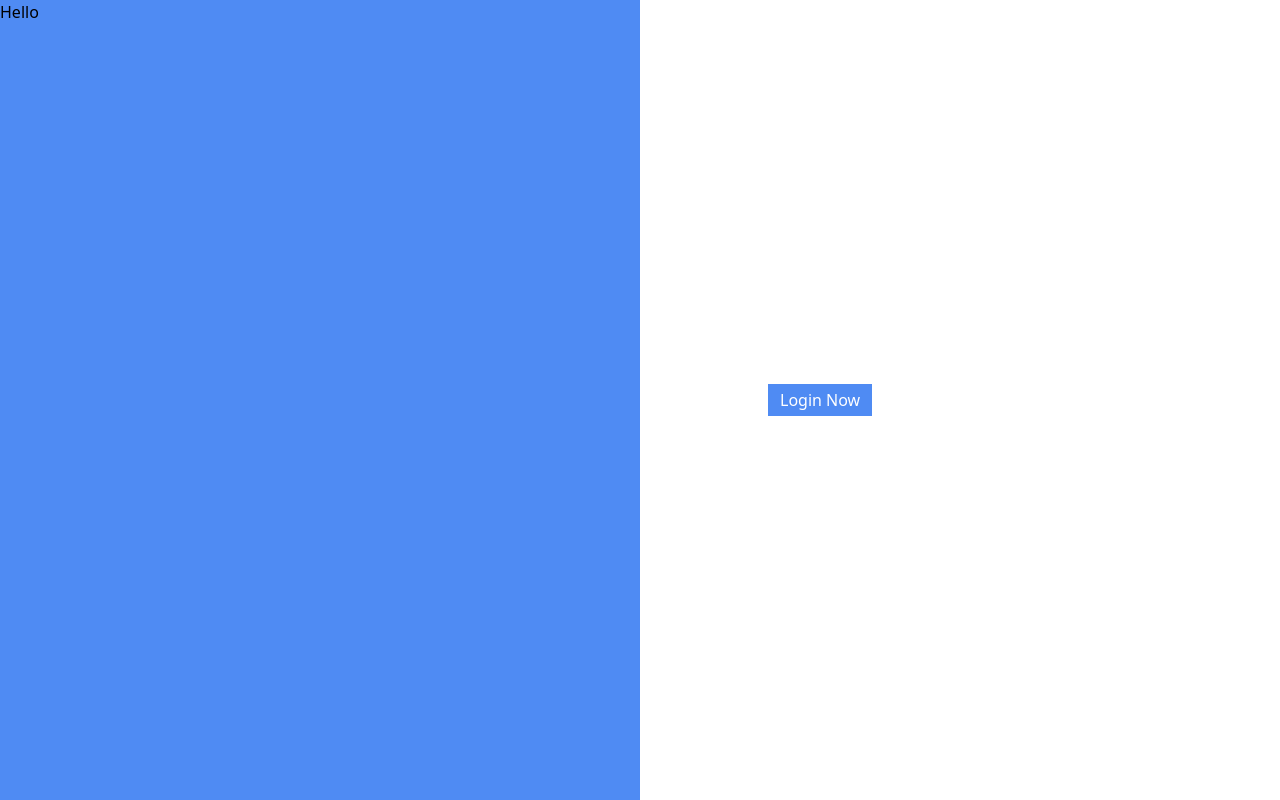
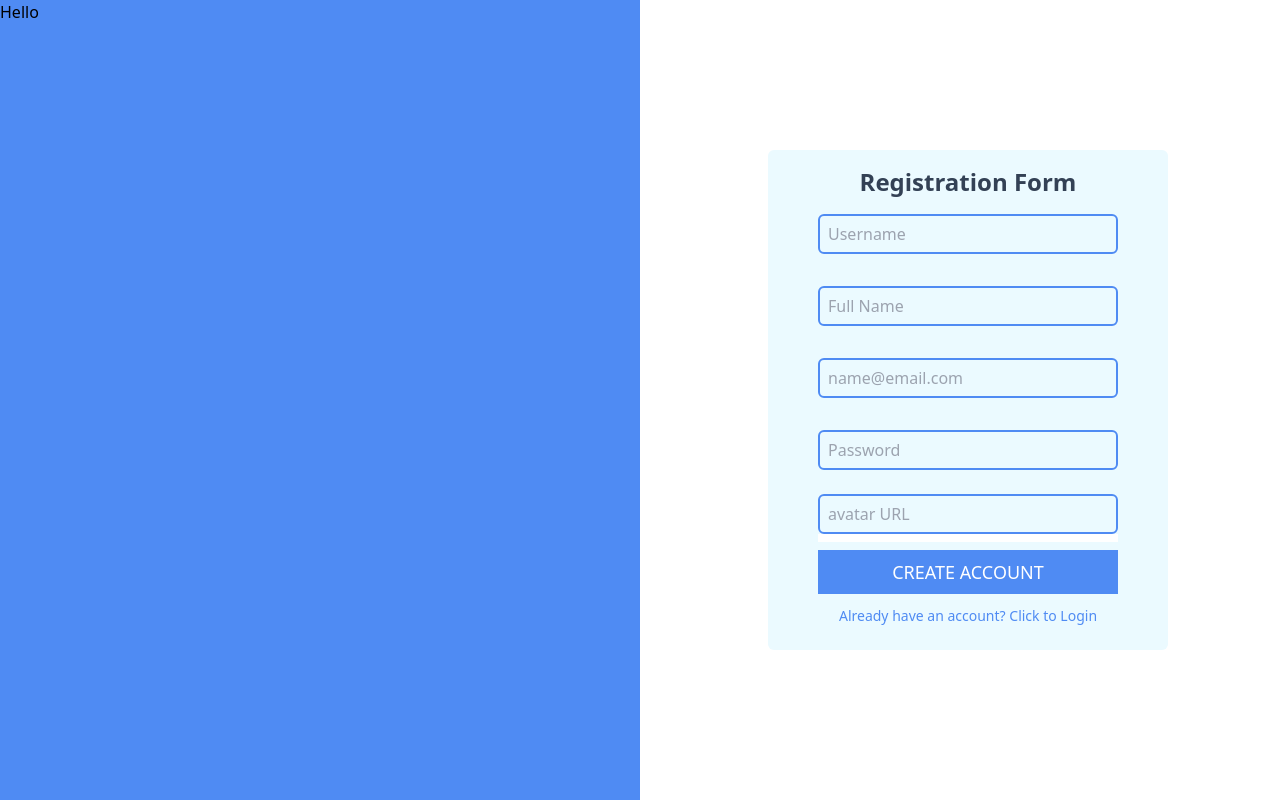
Before and after one commit to destinybravos/school-mgt, a React (Vite) app: page /register in a window 1280 px wide. Built offline with nearby package versions, Linux system fonts and the light colour scheme.

Commit message:
Register done

```diff
--- a/src/pages/auth/Register.jsx
+++ b/src/pages/auth/Register.jsx
@@ -4,11 +4,45 @@ import Button from '../../components/utils/Button'
 const Register = () => {
   return (
     <div>
+       <section >
+          <div className='bg-[#ebfaff] min-h-[500px] w-[400px] flex flex-col justify-center items-center h-auto px-4 rounded-md'>
+            <h1 className="text-2xl font-sans font-black text-[#334155]">Registration Form</h1>
+            <form action="">
+                <div className="py-4">
+                    <input type="text" name="username" placeholder="Username" required className="w-full h-10 outline-none p-2 bg-transparent text-black border-2 border-primary rounded-md active:border-[#334155] hover:border-[#334155]" />
+                </div>
+
+                <div className="py-4">
+                      <input type="text" name="fullname" placeholder="Full Name" required className="w-full h-10 outline-none p-2 bg-transparent text-black border-2 border-primary rounded-md active:border-[#334155] hover:border-[#334155]" />
+                  </div>
+
+                  <div className="py-4">
+                      <input type="email" name="email" placeholder="name@email.com" required className="w-full h-10 outline-none p-2 bg-transparent text-black border-2 border-primary rounded-md active:border-[#334155] hover:border-[#334155]" />
+                  </div >
+
+                  <div className="py-4">
+                      <input type="password" name="password" placeholder="Password" required className="w-full h-10 outline-none p-2 bg-transparent  text-black border-2 border-primary rounded-md active:border-[#334155] hover:border-[#334155]" />
+                  </div>
+
+                  <div className="py-2 relative">
+                      <input type="text"  name="avatar" id="avatar" placeholder="avatar URL" required className="w-full h-10 outline-none p-2 bg-transparent text-black border-2 border-primary rounded-md active:border-[#334155] hover:border-[#334155]" />
+                      <div id="avatar-container" className="absolute max-h-32 overflow-y-auto w-full bg-white ">
+                          <section className="w-full py-1 px-2 grid grid-cols-4"></section>
+                      </div>
+                  </div>
+
+                  <div className="py-4 flex justify-center items-center font-sans text-lg pt-2 pb-1">
+                      <button className="p-2 bg-primary w-[300px] text-white hover:bg-[#334155] ">CREATE ACCOUNT</button>
+                  </div>
+
+                  <div className="flex justify-center items-center font-sans text-lg py-2">
+                      <h1 className="text-primary text-sm hover:underline hover:text-blue-500">Already have an account? Click to Login</h1>
+                  </div>
+            </form>
+          </div>
+       </section>
 
 
-        <Button className='bg-red-500' title="Hello Button">
-            Login Now
-        </Button>
     </div>
   )
 }
```
